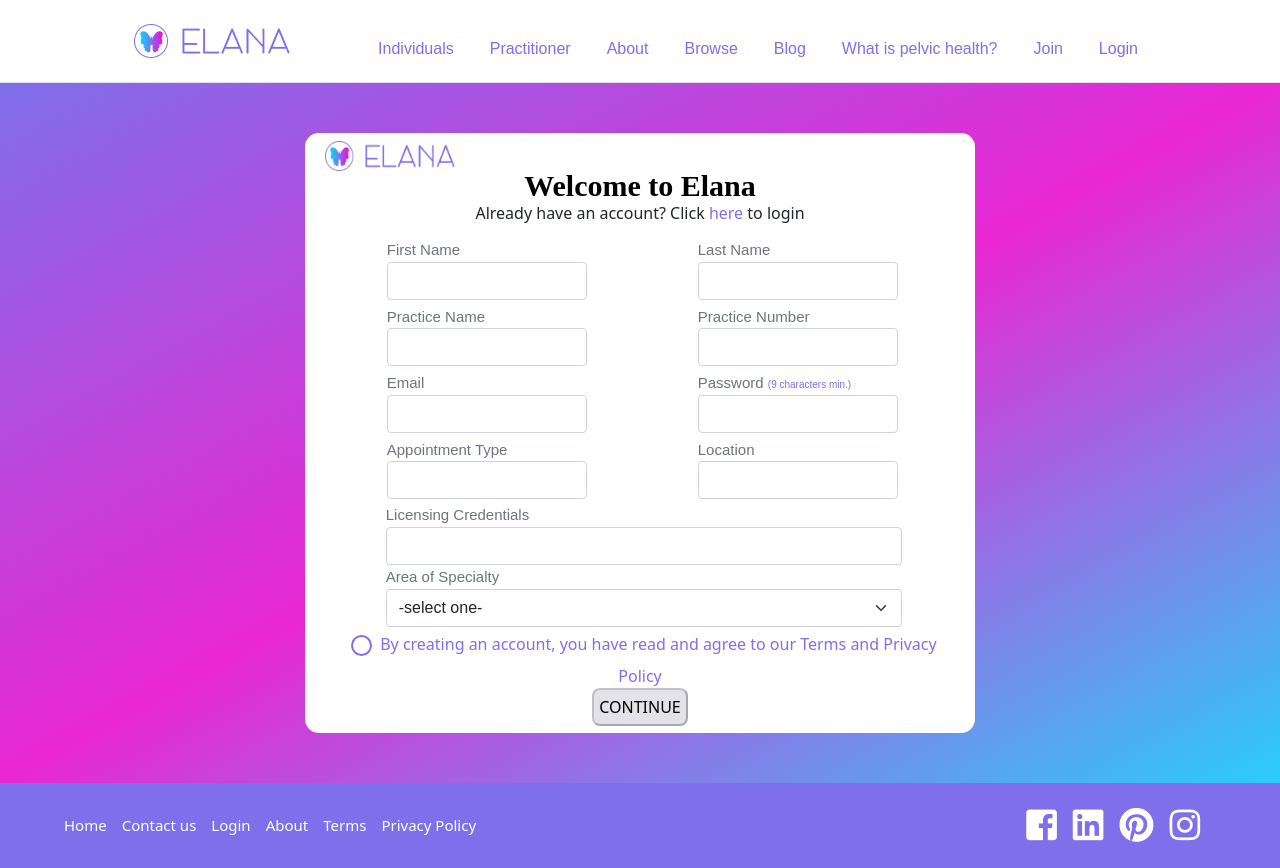
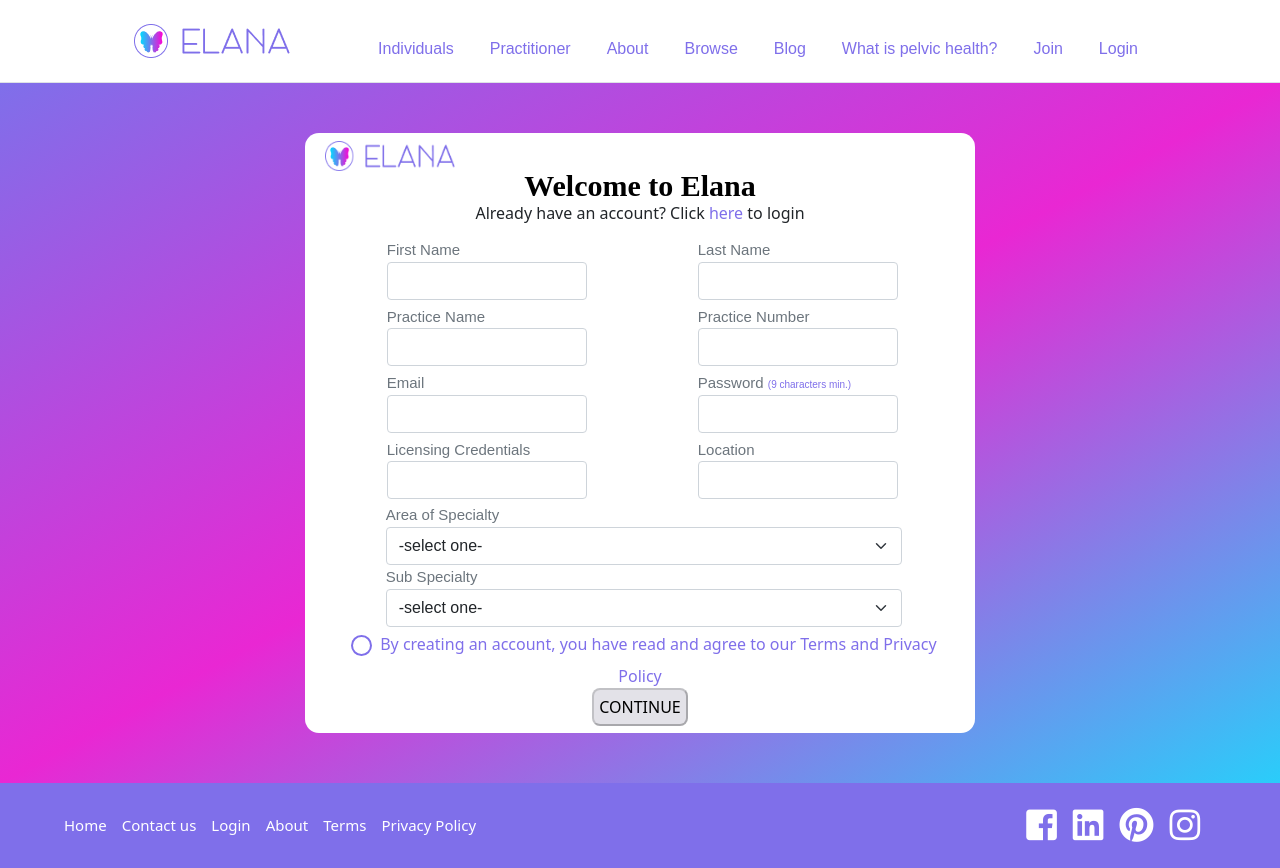
Before and after one commit to MVP-Marketplace/elana-new, a React (Create React App) app in the folder frontend/: page /practitionerSignUp in a window 1280 px wide. Built offline with nearby package versions, Linux system fonts and the light colour scheme; a web font is replaced by a local one.

Commit message:
register fixed

```diff
--- a/frontend/src/pages/Practitioner/PractitionerSignUp.jsx
+++ b/frontend/src/pages/Practitioner/PractitionerSignUp.jsx
@@ -39,6 +39,20 @@
     "Women's Mental Health Therapist",
     "Yoga Instructor",
   ];
+
+  const appointmentTypes = [
+    "Bladder & Bowel Incontinence",
+    "Bladder Pain",
+    "Constipation",
+    "Endometriosis",
+    "Menopause & Perimenopause",
+    "Painful Sex",
+    "Pelvic Organ Prolapse",
+    "Postpartum Recovery",
+    "Proactive Pelvic Care",
+    "Separated Abs",
+    "Vaginoplasty Prep and Recovery"
+  ]
 
   const [centredModal, setCentredModal] = useState(false);
   const toggleShow = () => setCentredModal(!centredModal);
@@ -263,13 +277,13 @@
 
           <div className="d-flex justify-content-evenly m-1 row">
             <div className="col-sm ">
-              <label className="labelsingup text-muted">Appointment Type</label>
+              <label className="labelsingup text-muted">Licensing Credentials</label>
               <MDBInput
                 type="text"
                 className="form-control col-sm mdb"
                 id="form1"
-                name="subSpecialty"
-                value={subSpecialty}
+                name="licensingCredentials"
+                value={licensingCredentials}
                 onChange={onChange}
                 required
               />
@@ -293,19 +307,18 @@
 
 
           <div className="row">
-            <div className="inputdrop col-sm col-md-12 ">
+            {/* <div className="inputdrop col-sm col-md-12 ">
               <label className="labelsingup text-muted">Licensing Credentials</label>
               <MDBInput
                 type="text"
                 className="form-control input-responsive-new"
                 id="form1"
-                name="licensingCredentials"
-                value={licensingCredentials}
+                name="subSpecialty"
+                value={subSpecialty}
                 onChange={onChange}
                 required
               />
-            </div>
-
+            </div> */}
             <div className="inputdrop col-sm col-md-12">
               <label className="labelsingup text-muted">Area of Specialty</label>
               <div class="input-group">
@@ -322,6 +335,30 @@
                     -select one-
                   </option>
                   {practitionerTypes.map((type, index) => {
+                   return <option key={index} value={type} className="text-muted">
+                      {type}
+                    </option>
+                  })}
+                </select>
+              </div>
+            </div>
+
+            <div className="inputdrop col-sm col-md-12">
+              <label className="labelsingup text-muted">Sub Specialty</label>
+              <div class="input-group">
+                <select
+                  class="form-select"
+                  id="inputGroupSelect04"
+                  aria-label="Example select with button addon"
+                  name="subSpecialty"
+                  value={subSpecialty}
+                  onChange={onChange}
+                  required
+                >
+                  <option value="0" className="text-muted">
+                    -select one-
+                  </option>
+                  {appointmentTypes.map((type, index) => {
                    return <option key={index} value={type} className="text-muted">
                       {type}
                     </option>
```
